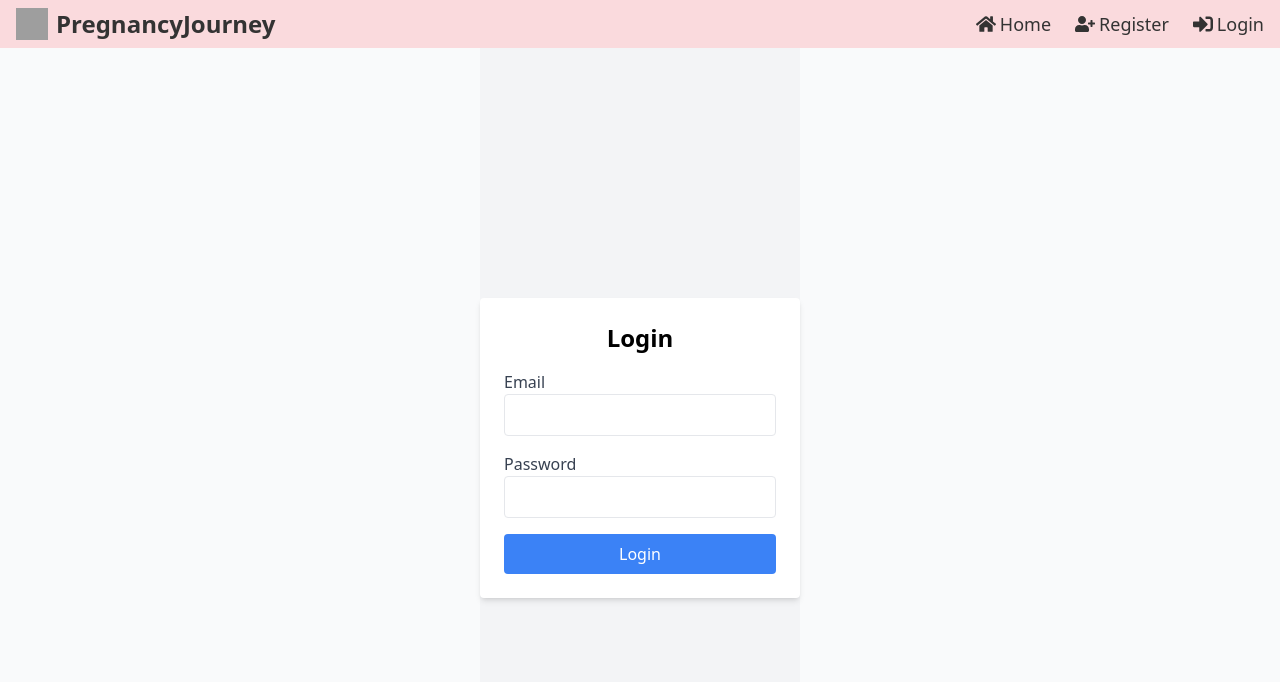
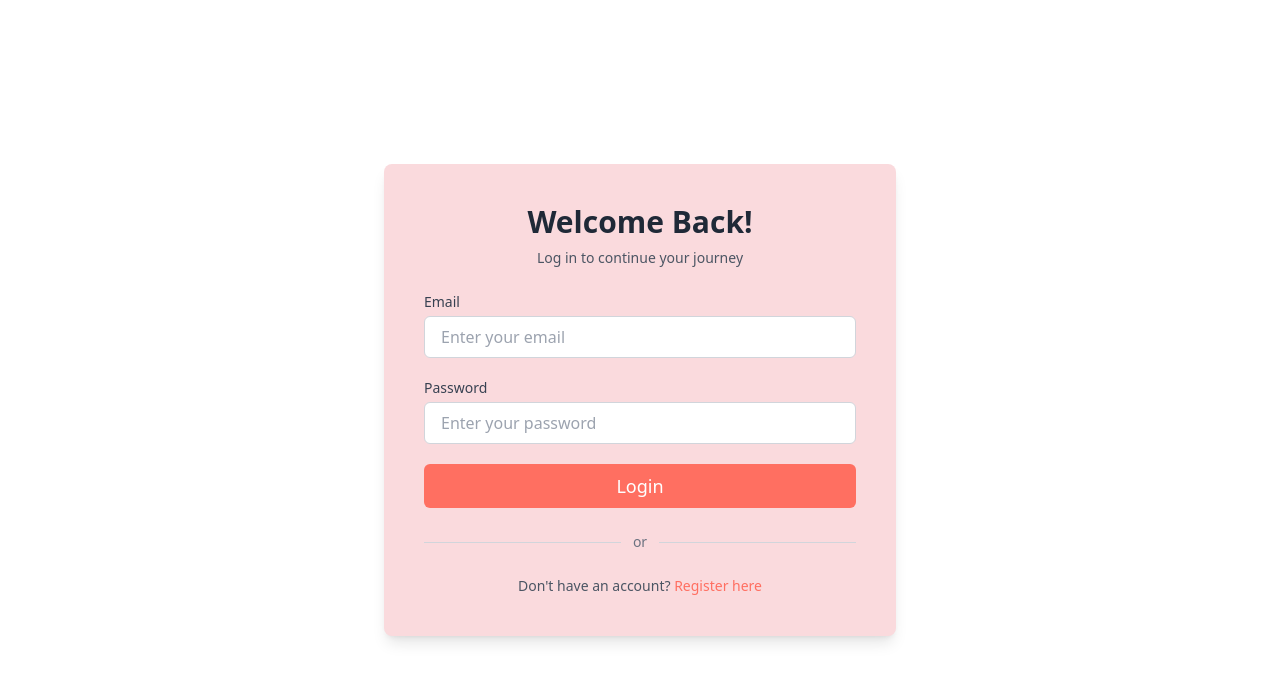
Before and after one commit to laxmis-prog/PregnancyJourney, a React (Vite) app: page /login in a window 1280 px wide. Shown: the top 682 px of the page. Built offline with nearby package versions, Linux system fonts and the light colour scheme; grey boxes are pictures that could not be loaded.

Commit message:
login page

```diff
--- a/src/App.jsx
+++ b/src/App.jsx
@@ -39,7 +39,7 @@ function App() {
             }
           />
 
-          {/* Email Verification */}
+          {/* Email Verification Page */}
           <Route
             path="/verify/:token"
             element={
@@ -53,17 +53,13 @@ function App() {
             }
           />
 
-          {/* Login Page */}
+          {/* Login Page (No Navbar & Footer) */}
           <Route
             path="/login"
             element={
-              <>
-                <Navbar />
-                <div className="flex items-center justify-center w-full min-h-screen bg-gray-50">
-                  <Login />
-                </div>
-                <Footer />
-              </>
+              <div className="flex items-center justify-center w-full min-h-screen bg-white">
+                <Login />
+              </div>
             }
           />
 
--- a/src/pages/Login.jsx
+++ b/src/pages/Login.jsx
@@ -1,11 +1,11 @@
 import { useState } from "react";
-import { useNavigate } from "react-router-dom"; // Import useNavigate from react-router-dom
+import { useNavigate } from "react-router-dom";
 
 const Login = () => {
   const [email, setEmail] = useState("");
   const [password, setPassword] = useState("");
   const [error, setError] = useState("");
-  const navigate = useNavigate(); // Initialize useNavigate
+  const navigate = useNavigate();
 
   const handleSubmit = (e) => {
     e.preventDefault();
@@ -18,16 +18,9 @@ const Login = () => {
       .then((response) => response.json())
       .then((data) => {
         if (data.success) {
-          // Successful login
-          console.log("Login successful", data);
-
-          // Optionally, you can store the authentication token or user data in localStorage
-          localStorage.setItem("authToken", data.token); // Store token or user data
-
-          // Redirect to dashboard
-          navigate("/dashboard"); // Redirect to the dashboard route
+          localStorage.setItem("authToken", data.token);
+          navigate("/dashboard");
         } else {
-          // Handle backend validation errors
           setError(data.message);
         }
       })
@@ -37,38 +30,88 @@ const Login = () => {
   };
 
   return (
-    <div className="flex justify-center items-center min-h-screen bg-gray-100">
-      <div className="bg-white p-6 rounded shadow-md w-80">
-        <h1 className="text-2xl font-bold text-center mb-4">Login</h1>
-        {error && <p className="text-red-500 mb-4">{error}</p>}
-        <form onSubmit={handleSubmit}>
-          <div className="mb-4">
-            <label className="block text-gray-700">Email</label>
+    <div className="flex justify-center items-center w-full min-h-screen bg-white">
+      {/* Login Card */}
+      <div className="w-full max-w-lg bg-[#FADADD] rounded-lg shadow-lg p-8 md:p-10">
+        {/* Title */}
+        <h2 className="text-3xl font-extrabold text-gray-800 text-center mb-2">
+          Welcome Back!
+        </h2>
+        <p className="text-gray-600 text-sm text-center mb-6">
+          Log in to continue your journey
+        </p>
+
+        {/* Error Message */}
+        {error && (
+          <p className="text-red-500 text-sm text-center mb-4">{error}</p>
+        )}
+
+        {/* Form Section */}
+        <form onSubmit={handleSubmit} className="space-y-5">
+          {/* Email Field */}
+          <div>
+            <label
+              htmlFor="email"
+              className="block text-sm font-medium text-gray-700 mb-1"
+            >
+              Email
+            </label>
             <input
+              id="email"
               type="email"
-              className="w-full px-3 py-2 border rounded"
               value={email}
               onChange={(e) => setEmail(e.target.value)}
               required
+              className="w-full px-4 py-2 border border-gray-300 rounded-md focus:ring-2 focus:ring-[#FF6F61] focus:outline-none"
+              placeholder="Enter your email"
             />
           </div>
-          <div className="mb-4">
-            <label className="block text-gray-700">Password</label>
+
+          {/* Password Field */}
+          <div>
+            <label
+              htmlFor="password"
+              className="block text-sm font-medium text-gray-700 mb-1"
+            >
+              Password
+            </label>
             <input
+              id="password"
               type="password"
-              className="w-full px-3 py-2 border rounded"
               value={password}
               onChange={(e) => setPassword(e.target.value)}
               required
+              className="w-full px-4 py-2 border border-gray-300 rounded-md focus:ring-2 focus:ring-[#FF6F61] focus:outline-none"
+              placeholder="Enter your password"
             />
           </div>
+
+          {/* Submit Button */}
           <button
             type="submit"
-            className="w-full bg-blue-500 text-white py-2 rounded hover:bg-blue-600"
+            className="w-full py-2 px-4 bg-[#FF6F61] text-white font-medium text-lg rounded-md hover:bg-[#e65a4f] transition duration-300"
           >
             Login
           </button>
         </form>
+
+        {/* Divider */}
+        <div className="flex items-center my-6">
+          <hr className="flex-grow border-t border-gray-300" />
+          <span className="px-3 text-gray-500 text-sm">or</span>
+          <hr className="flex-grow border-t border-gray-300" />
+        </div>
+
+        {/* Registration Redirect */}
+        <p className="text-center text-sm text-gray-600">
+          Don&apos;t have an account?{" "}
+          <a
+            href="/register"
+            className="text-[#FF6F61] font-medium hover:underline"
+          >
+            Register here
+          </a>
+        </p>
       </div>
     </div>
   );
```
